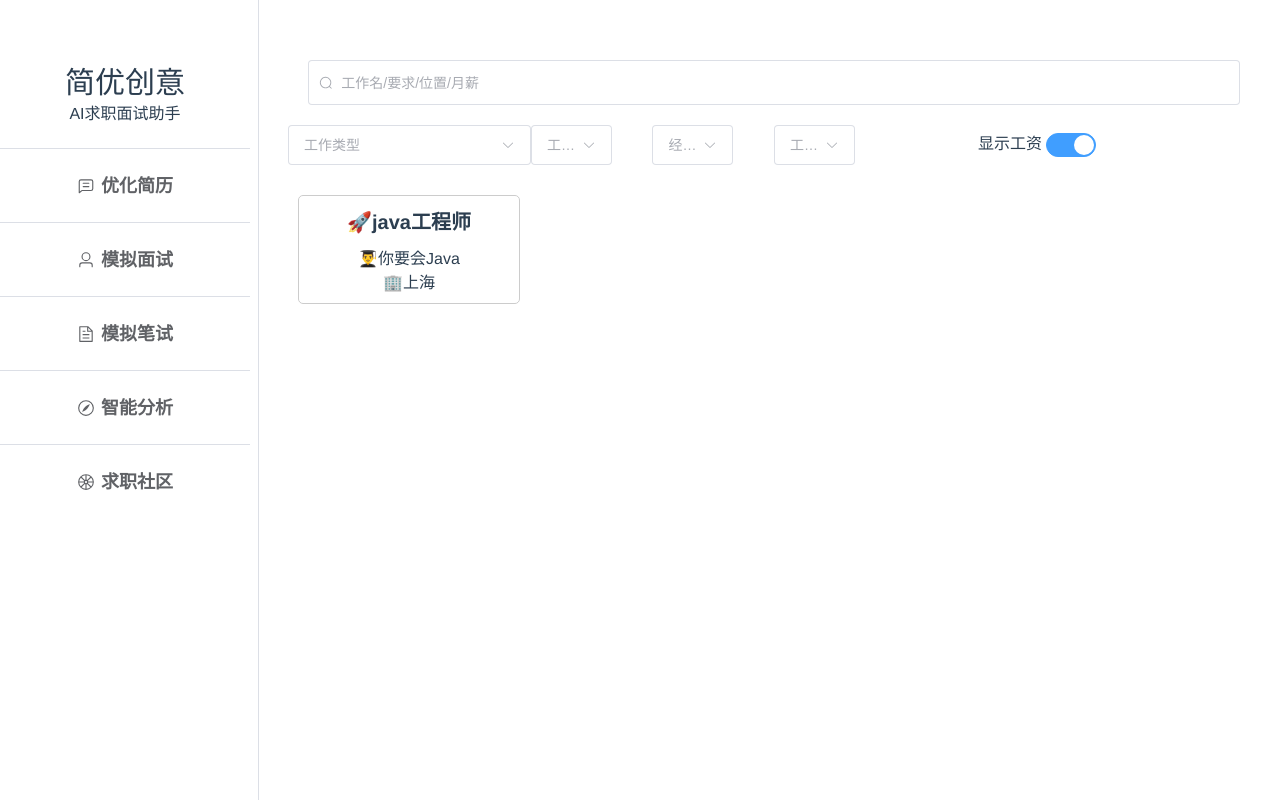
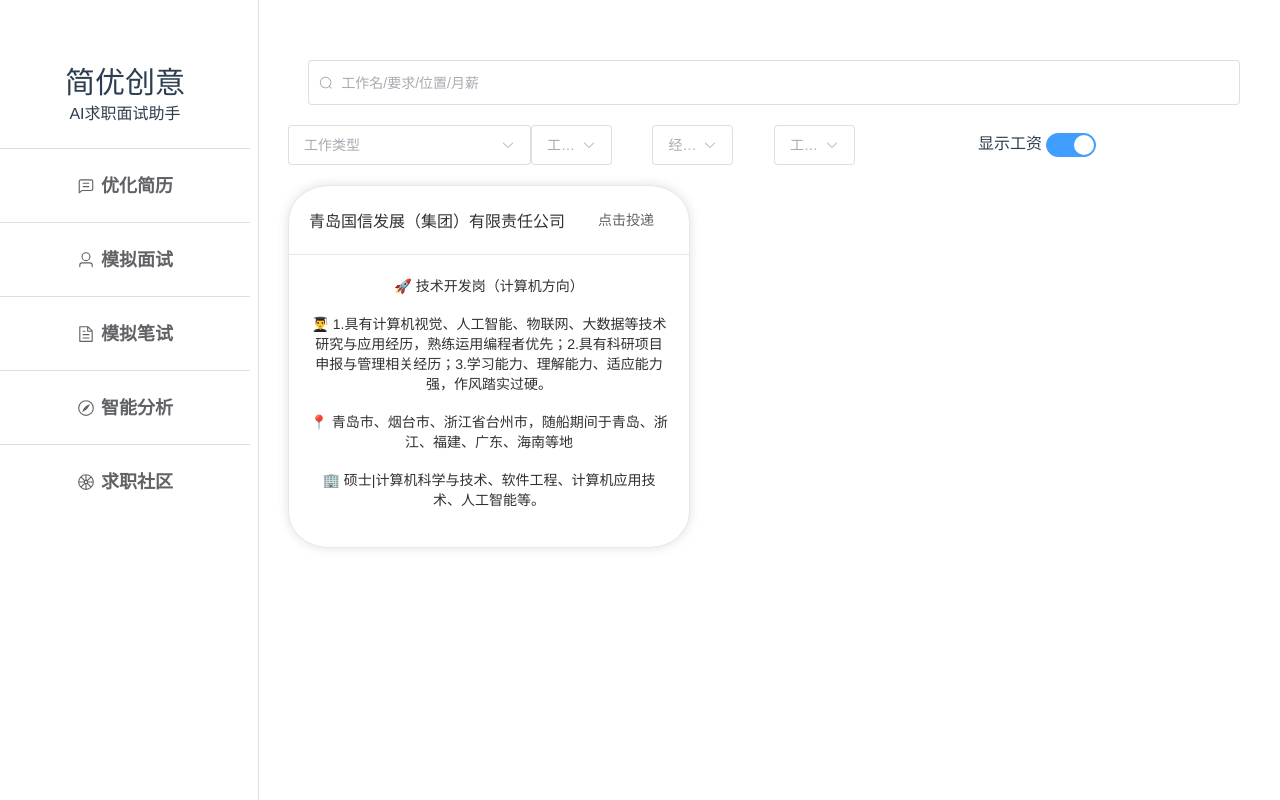
Before and after one commit to Guocork/AI-job-search, a Vue app: page / in a window 1280 px wide. Built offline with nearby package versions, Linux system fonts and the light colour scheme.

Commit message:
优化首页ui，增添内容

```diff
--- a/src/components/jobCard.vue
+++ b/src/components/jobCard.vue
@@ -1,6 +1,6 @@
 <template>
   <div class="job-list">
-    <div v-for="(job, index) in jobList" :key="index"
+    <!-- <div v-for="(job, index) in jobList" :key="index"
          class="job-item"
          @mouseenter="showTooltip = true"
          @mouseleave="showTooltip = false"
@@ -13,7 +13,24 @@
       <transition name="fade">
         <div v-if="showTooltip" class="tooltip">点击查看详情</div>
       </transition>
-    </div>
+    </div> -->
+    <el-card v-for="(job, index) in jobList" :key="index" class="box-card"
+         @mouseenter="showTooltip = true"
+         @mouseleave="showTooltip = false" >
+      <template #header>
+        <div class="card-header">
+          <span>{{job.corporation }}</span>
+          <el-button class="button" @click="tiaozhuan1" text>点击投递</el-button>
+        </div>
+      </template>
+      <div class="text item">🚀  {{ job.title }}</div>
+      <div class="text item">👨‍🎓 {{ job.description }}</div>
+      <div class="text item">📍  {{ job.location }}</div>
+      <div class="text item">🏢 {{ job.education }}</div>
+    </el-card>
+    <!-- <transition name="fade">
+        <div v-if="showTooltip" class="tooltip">ggggggg</div>
+      </transition> -->
   </div>
 </template>
 
@@ -23,9 +40,11 @@ import { getMessage } from '@/api/methods'
 
 const jobList = ref([
   {
-    title:'java工程师',
-    description:'你要会Java',
-    location:'上海'
+    corporation:'青岛国信发展（集团）有限责任公司',
+    title: '技术开发岗（计算机方向）',
+    description: '1.具有计算机视觉、人工智能、物联网、大数据等技术研究与应用经历，熟练运用编程者优先；2.具有科研项目申报与管理相关经历；3.学习能力、理解能力、适应能力强，作风踏实过硬。',
+    location: '青岛市、烟台市、浙江省台州市，随船期间于青岛、浙江、福建、广东、海南等地',
+    education:'硕士|计算机科学与技术、软件工程、计算机应用技术、人工智能等。'
   }
 ]);
 const showTooltip = ref(false);
@@ -34,6 +53,10 @@ const fetchJobList = () => {
 
 };
 
+const tiaozhuan1=()=>{
+  window.open('https://xiaoyuan.zhaopin.com/job/CC234215610J40508363307', '_blank');
+}
+
 onMounted(() => {
   // 在组件加载时发送请求给后台，并将返回的职位信息存储在jobList中
   fetchJobList();
@@ -41,20 +64,23 @@ onMounted(() => {
 
 
 
-const navigateToJobPage = (url) => {
-  // 跳转到指定网页
-  window.open('https://colingo.ai/', '_blank');
-};
+// const navigateToJobPage = (url) => {
+//   // 跳转到指定网页
+//   window.open('https://colingo.ai/', '_blank');
+// };
+
+
+
 </script>
 
 <style scoped>
-.job-list {
+/* .job-list {
   display: flex;
   flex-wrap: wrap;
   gap: 20px;
-}
+} */
 
-.job-item {
+/* .job-item {
   border: 1px solid #ccc;
   padding: 10px;
   border-radius: 5px;
@@ -63,27 +89,27 @@ const navigateToJobPage = (url) => {
   width: 200px;
   margin: 10px;
   position: relative;
-}
+} */
 
-.job-item:hover {
+.box-card:hover {
   background-color: #f0f0f0;
   transform: scale(1.02);
 }
 
-.job-title {
+/* .job-title {
   font-size: 20px;
   font-weight: bold;
-}
+} */
 
-.job-company {
+/* .job-company {
   font-size: 16px;
-}
+} */
 
-.job-description {
+/* .job-description {
   margin-top: 10px;
-}
+} */
 
-.tooltip {
+/* .tooltip {
   background-color: #333;
   color: #fff;
   padding: 5px 10px;
@@ -95,19 +121,40 @@ const navigateToJobPage = (url) => {
   opacity: 0.8;
   transition: opacity 0.3s, transform 0.3s;
   transform-origin: bottom;
+} */
+
+/* .fade-enter-active,
+.fade-leave-active {
+  transition: opacity 0.3s, transform 0.3s;
+} */
+
+/* .fade-enter,
+.fade-leave-to
+
+.fade-leave-active in <2.1.8 */
+  /* /* {
+  opacity: 0;
+  transform: translateY(-10px);
+} */
+
+
+.card-header {
+  display: flex;
+  justify-content: space-between;
+  align-items: center;
 }
 
-.fade-enter-active,
-.fade-leave-active {
-  transition: opacity 0.3s, transform 0.3s;
+.text {
+  font-size: 14px;
 }
 
-.fade-enter,
-.fade-leave-to
+.item {
+  margin-bottom: 18px;
+}
 
-/* .fade-leave-active in <2.1.8 */
-  {
-  opacity: 0;
-  transform: translateY(-10px);
+.box-card {
+  width: 400px;
+  margin-bottom: 20px;
+  border-radius: 10%;
 }
 </style>
--- a/src/pages/youhua.vue
+++ b/src/pages/youhua.vue
@@ -2,8 +2,7 @@
   <el-row :gutter="10" class="hezi1">
     <el-col :span="12">
       <div class="grid-content ep-bg-purple">
-                    <el-input v-model="input1" placeholder="个人经历" style="height: 45px;" clearable
-                        :prefix-icon="Search" />
+        <el-input v-model="input1" placeholder="个人经历" style="height: 45px;" clearable :prefix-icon="Search" />
       </div>
     </el-col>
     <el-col :span="6">
@@ -14,12 +13,10 @@
     <el-col :span="6">
       <div class="grid-content ep-bg-purple-light">
         <el-upload v-model:file-list="fileList" class="upload-demo"
-        action="https://run.mocky.io/v3/9d059bf9-4660-45f2-925d-ce80ad6c4d15"
-        multiple :on-preview="handlePreview"
-        :on-remove="handleRemove"
-        :before-remove="beforeRemove"
-        :limit="3" :on-exceed="handleExceed">
-        <el-button  style="height: 45px;">上传简历</el-button>
+          action="https://run.mocky.io/v3/9d059bf9-4660-45f2-925d-ce80ad6c4d15" multiple :on-preview="handlePreview"
+          :on-remove="handleRemove" :before-remove="beforeRemove" :limit="1" :on-exceed="handleExceed"
+          :on-success="handlesuccess">
+          <el-button style="height: 45px;">上传简历</el-button>
           <template #tip>
             <!-- <div class="el-upload__tip">
                 文件大小不要超过500KB.
@@ -52,15 +49,19 @@ const handleRemove = (file, uploadFiles) => {
   console.log(file, uploadFiles)
 }
 
-const handlePreview= (uploadFile) => {
+const handlePreview = (uploadFile) => {
   console.log(uploadFile)
 }
 
-const handleExceed= (files, uploadFiles) => {
+const handlesuccess = (files, uploadFiles) => {
+  ElMessage.success(
+    '上传成功'
+  )
+}
+
+const handleExceed = (files, uploadFiles) => {
   ElMessage.warning(
-    `The limit is 3, you selected ${files.length} files this time, add up to ${
-      files.length + uploadFiles.length
-    } totally`
+    '只能上传一份简历'
   )
 }
 
@@ -75,7 +76,7 @@ const beforeRemove = (uploadFile, uploadFiles) => {
 </script>
 
 <style scoped>
-.hezi1{
+.hezi1 {
   margin-bottom: 20px;
 }
 </style>
```
Also changed, not shown: 1 other file (tests, documents, lock files or other folders). Lines whose indentation alone changed are shown as unchanged.
